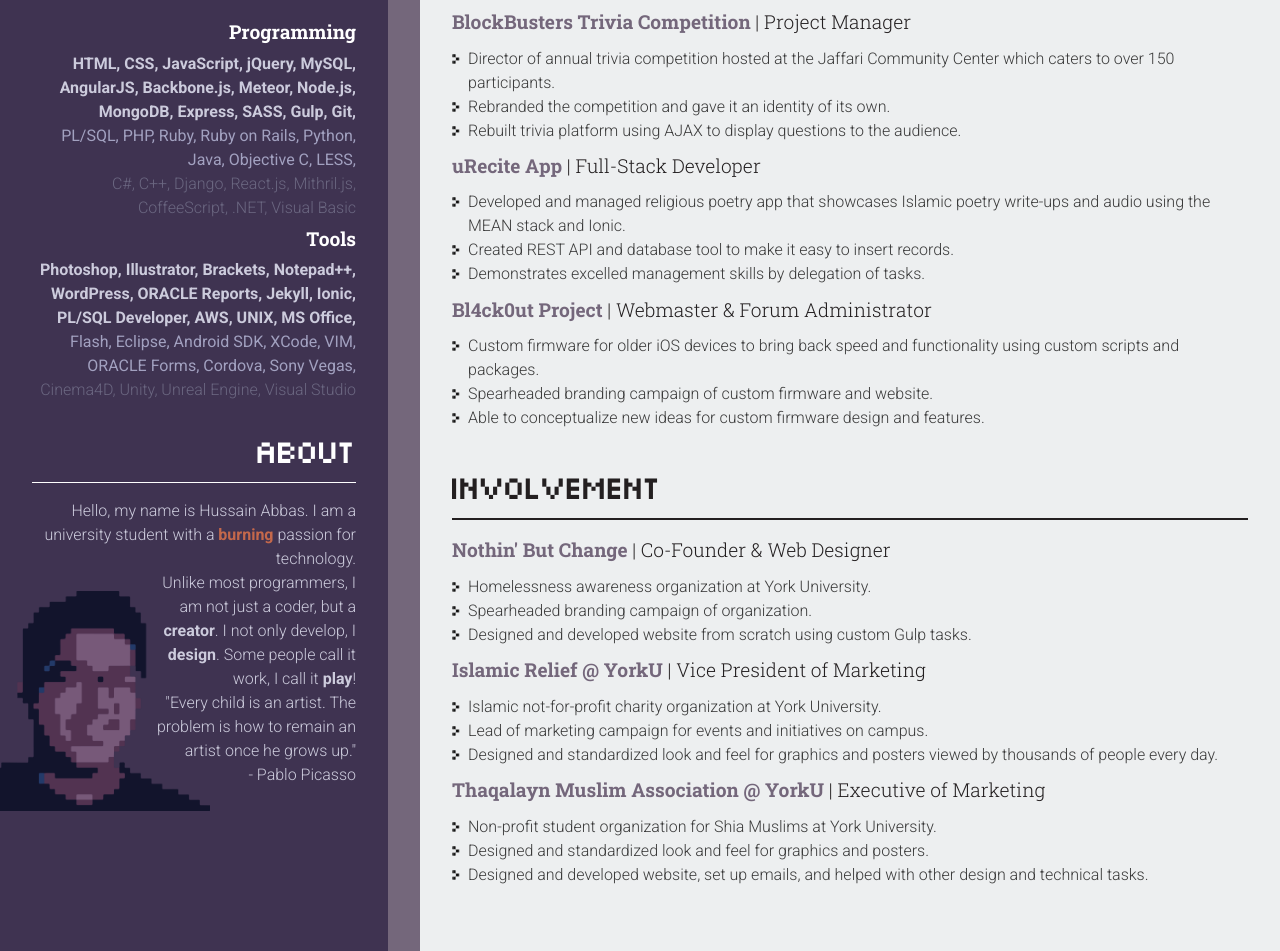
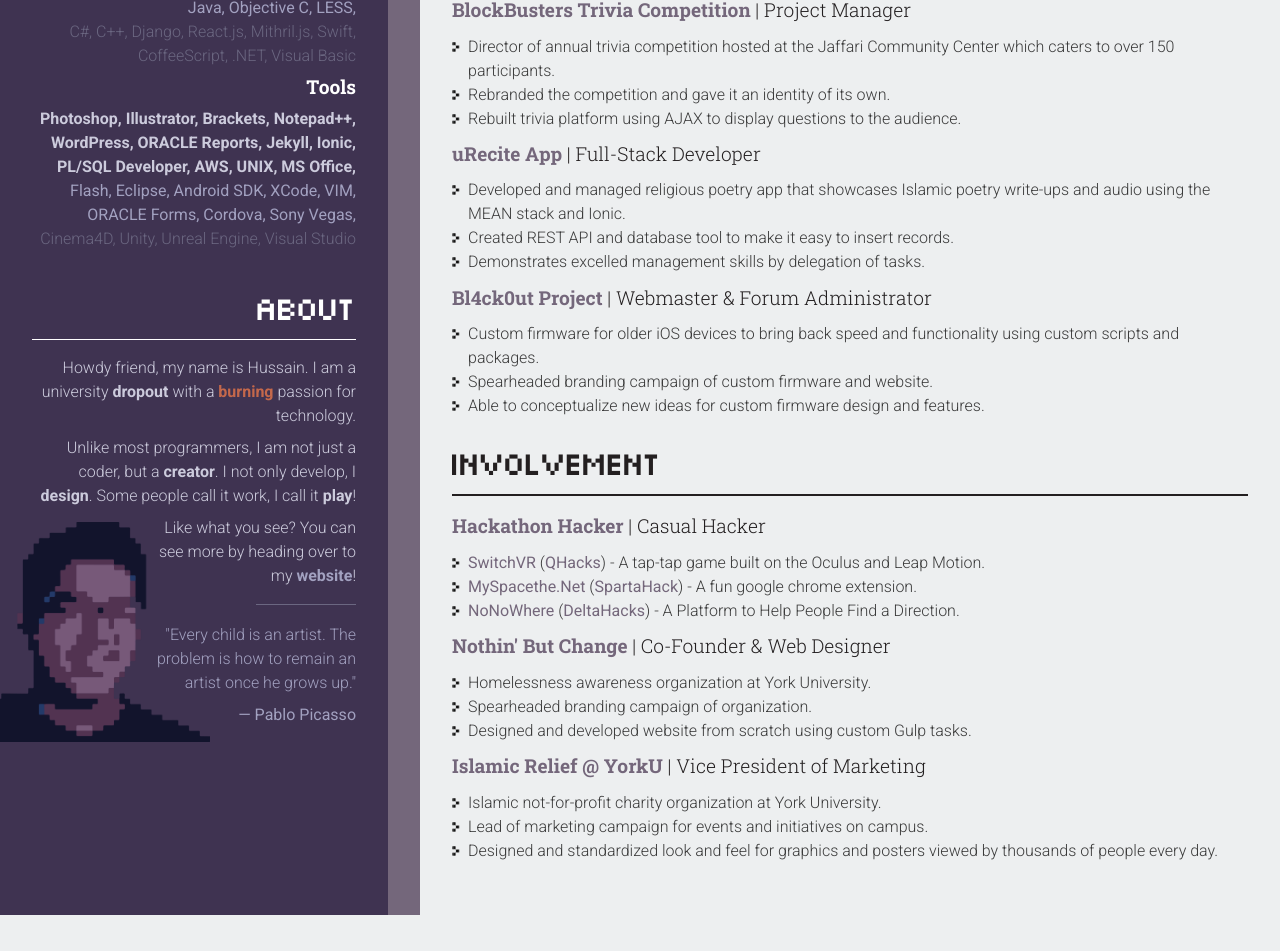
Before and after one commit to superhussain/Websume, a website: page index.html in a window 1280 px wide. Shown: the part 578-1529 px from the top of the page. After the commit the page ends 1493 px from the top, so only its background shows below. Drawn offline with nearby package versions, Linux system fonts and the light colour scheme.

Commit message:
march 2016 update

```diff
--- a/index.html
+++ b/index.html
@@ -19,25 +19,18 @@
 
     <div class="contact">
       <a href="http://hussainabbas.com"><img src="img/icons/home.png"> www.hussainabbas.com</a>
-      <a href="mailto:hussain@hussainabbas.com"><img src="img/icons/email.png"> hussain@hussainabbas.com</a>
+      <a href="mailto:howdy@hussainabbas.com"><img src="img/icons/email.png"> howdy@hussainabbas.com</a>
       <a href="tel:6479716786"><img src="img/icons/mobile.png"> +1 (647) 971-6786</a>
       <a href="http://hussainabbas.com/linkedin"><img src="img/icons/linkedin.png"> /in/superhussain</a>
       <a href="http://hussainabbas.com/github"><img src="img/icons/github.png"> /superhussain</a>
     </div>
 
-    <div class="education">
-      <h2>Education</h2><hr>
-      <strong>York University</strong>
-      <p>Bachelor of Arts, Spec. Honours</p>
-      <p>Digital Media, April 2018</p>
-    </div>
-
     <div class="skills">
       <h2>Skills</h2><hr>
       <strong>Programming</strong>
-      <p class="excellent">HTML, CSS, JavaScript, jQuery, MySQL, AngularJS, Backbone.js, Meteor, Node.js, MongoDB, Express, SASS, Gulp, Git,</p>
+      <p class="excellent">HTML, CSS, JavaScript, jQuery, MySQL, AngularJS, Backbone.js, Meteor, Node.js, MongoDB, Express, SASS, Stylus, Gulp, Git,</p>
       <p class="good">PL/SQL, PHP, Ruby, Ruby on Rails, Python, Java, Objective C, LESS,</p>
-      <p class="okay">C#, C++, Django, React.js, Mithril.js, CoffeeScript, .NET, Visual Basic</p>
+      <p class="okay">C#, C++, Django, React.js, Mithril.js, Swift, CoffeeScript, .NET, Visual Basic</p>
       <strong>Tools</strong>
       <p class="excellent">Photoshop, Illustrator, Brackets, Notepad++, WordPress, ORACLE Reports, Jekyll, Ionic, PL/SQL Developer, AWS, UNIX, MS Office,</p>
       <p class="good">Flash, Eclipse, Android SDK, XCode, VIM,  ORACLE Forms, Cordova, Sony Vegas,</p>
@@ -46,10 +39,14 @@
 
     <div class="about">
       <h2>About</h2><hr>
-      <p class="lead">Hello, my name is Hussain Abbas. I am a university student with a <b class="burn">burning</b> passion for technology.</p>
-      <p>Unlike most programmers, I am not just a coder, but a <b>creator</b>. I not only develop, I <b>design</b>. Some people call it work, I call it <b>play</b>!</p>
-      <p>"Every child is an artist. The problem is how to remain an artist once he grows up."</p>
-      <p>- Pablo Picasso</p>
+      <p class="lead">Howdy friend, my name is Hussain. I am a university <b>dropout</b> with a <b class="burn">burning</b> passion for technology.</p>
+      <p class="lead">Unlike most programmers, I am not just a coder, but a <b>creator</b>. I not only develop, I <b>design</b>. Some people call it work, I call it <b>play</b>!</p>
+      <p>Like what you see? You can see more by heading over to my <a href="http://hussainabbas.com">website</a>!</p>
+      <hr class="quote-divider">
+      <div class="quote">
+        <p>"Every child is an artist. The problem is how to remain an artist once he grows up."</p>
+        <p class="author">&mdash; Pablo Picasso</p>
+      </div>
     </div>
 
     <div class="huss-back"></div>
@@ -58,7 +55,7 @@
   <section class="right">
     <div class="list">
       <h2>Experience</h2><hr>
-      <p><a href="http://artform.ca/">Artform - Full-Stack Developer</a> | Fall 2015 - Present</p>
+      <p><a href="http://hussainabbas.com">Web &amp; Design Freelance</a> | Fall 2015 - Present</p>
       <ul>
         <li>Provided end-to-end custom software solutions for clients taking them throughout the entire process of development.</li>
         <li>Used a number of web technologies including MongoDB, Node.js, AngularJS, Meteor, SASS, Gulp, and more.</li>
@@ -99,6 +96,12 @@
     </div>
     <div class="list">
       <h2>Involvement</h2><hr>
+      <p><a href="http://devpost.com/superhussain">Hackathon Hacker</a> | Casual Hacker</p>
+      <ul>
+        <li><a href="http://getswitchvr.com">SwitchVR</a> (<a href="http://qhacks.io/">QHacks</a>) - A tap-tap game built on the Oculus and Leap Motion.</li>
+        <li><a href="http://myspacethe.net">MySpacethe.Net</a> (<a href="https://www.spartahack.com/">SpartaHack</a>) - A fun google chrome extension.</li>
+        <li><a href="http://nonowhere.com">NoNoWhere</a> (<a href="http://deltahacks.com/">DeltaHacks</a>) - A Platform to Help People Find a Direction.</li>
+      </ul>
       <p><a href="http://nothinbutchange.com">Nothin' But Change</a> | Co-Founder &amp; Web Designer</p>
       <ul>
         <li>Homelessness awareness organization at York University.</li>
@@ -111,16 +114,10 @@
         <li>Lead of marketing campaign for events and initiatives on campus.</li>
         <li>Designed and standardized look and feel for graphics and posters viewed by thousands of people every day.</li>
       </ul>
-      <p><a href="http://yorku.thaqalayn.org">Thaqalayn Muslim Association @ YorkU</a> | Executive of Marketing</p>
-      <ul>
-        <li>Non-profit student organization for Shia Muslims at York University.</li>
-        <li>Designed and standardized look and feel for graphics and posters.</li>
-        <li>Designed and developed website, set up emails, and helped with other design and technical tasks.</li>
-      </ul>
     </div>
   </section>
 
   <script src="https://ajax.googleapis.com/ajax/libs/jquery/2.1.3/jquery.min.js"></script>
-  <script src="js/build/scripts.js"></script>
+  <script src="js/scripts.js"></script>
 </body>
 </html>
--- a/sass/2-sections/_left.sass
+++ b/sass/2-sections/_left.sass
@@ -18,6 +18,7 @@ section.left
     text-align: center
     margin: 0.4em 0
   .contact
+    margin-bottom: 2em
     a
       font-family: "Roboto Slab"
       display: block
@@ -30,11 +31,11 @@ section.left
         width: 1em
         margin-right: 0.75em
         vertical-align: middle
-  .education, .skills, .about
+  .skills, .about
     position: relative
     z-index: 3
     text-align: right
-    margin-bottom: 1.5em
+    margin-bottom: 2em
     h2
       color: $white
     hr
@@ -65,18 +66,35 @@ section.left
     p
       color: $purp-1
       padding-left: 105px
+      margin-bottom: 0.5em
+      a
+        font-weight: 700
+        color: $purp-2
+        transition: all 150ms ease-in-out
+        &:hover
+          color: $purp-3
       b
         font-weight: 700
       b.burn
         color: $red
     p.lead
       padding-left: 0px
+    hr.quote-divider
+      width: 100px
+      float: right
+      border-color: $purp-3
+    .quote
+      margin: 2.2em 0
+      p
+        color: $purp-2
+      p.author
+        font-weight: 400
   .huss-back
     background-image: url(../img/hussain.png)
     background-size: contain
     background-repeat: no-repeat
     height: 220px
-    transform: translate(-50px,-220px)
+    transform: translate(-50px,-240px)
     margin-bottom: -300px
 
 @media (max-width: 860px)
--- a/sass/2-sections/_right.sass
+++ b/sass/2-sections/_right.sass
@@ -2,7 +2,7 @@ section.right
   background-color: $light-gray
   // padding-left: calc(420px + 2em)
   .list
-    margin-bottom: 2em
+    margin-bottom: 1.25em
     hr
       border: 1.5px solid $heading
       margin: 0.5em 0 1em
@@ -25,6 +25,12 @@ section.right
         font-size: 1em
         font-weight: 300
         font-family: "Roboto"
+        a
+          color: $border
+          font-weight: 400
+          transition: all 150ms ease-in-out
+          &:hover
+            color: lighten($border, 20%)
 @media (max-width: 860px)
   section.right
     font-size: 16px
```
Also changed, not shown: css/main.css.
